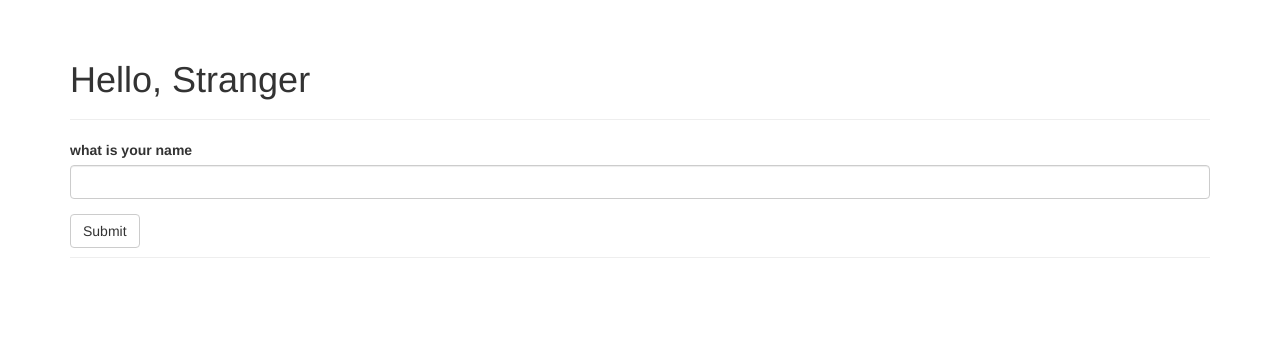
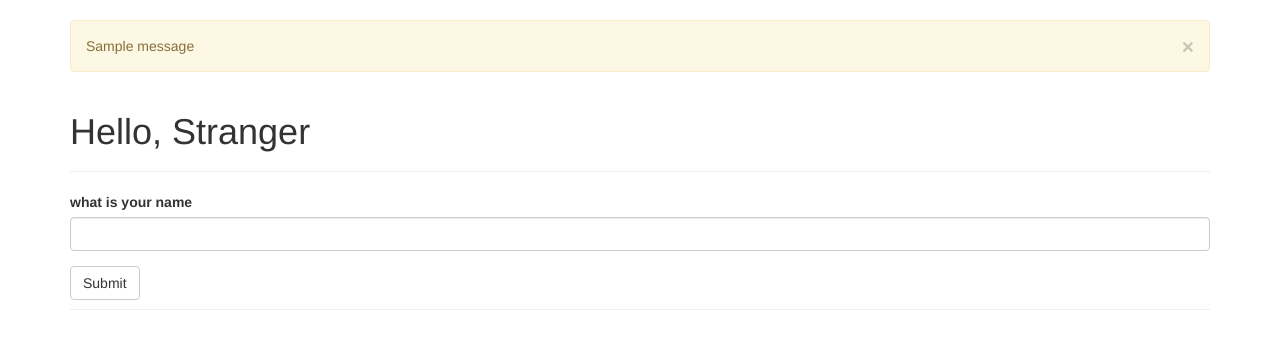
Before and after one commit to Makeem49/flask-tutorial-, a Flask app: page / in a window 1280 px wide. Shown: the part 52-401 px from the top of the page. Run offline with Flask 2, Linux system fonts and the light colour scheme; one stand-in notice (Sample message) is shown; some libraries are stand-ins or nearby versions.

Commit message:
'adding_message'

```diff
--- a/templates/base.html
+++ b/templates/base.html
@@ -39,7 +39,14 @@
 
 {% block content %}
 <div class="container">
+	{% for message in get_flashed_messages() %}
+	<div class="alert alert-warning">
+		 <button type="button" class="close" data-dismiss="alert">&times;</button>
+				{{ message }}
+	</div>
+	{% endfor  %}
 	<div class="page-header">
 		 {% block page_content %}{% endblock %}
-	</div> </div>
+	</div>
+</div>
 {% endblock %}
```
